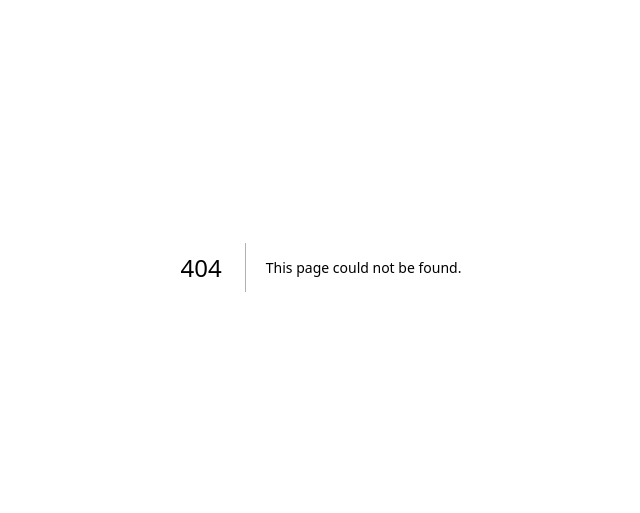
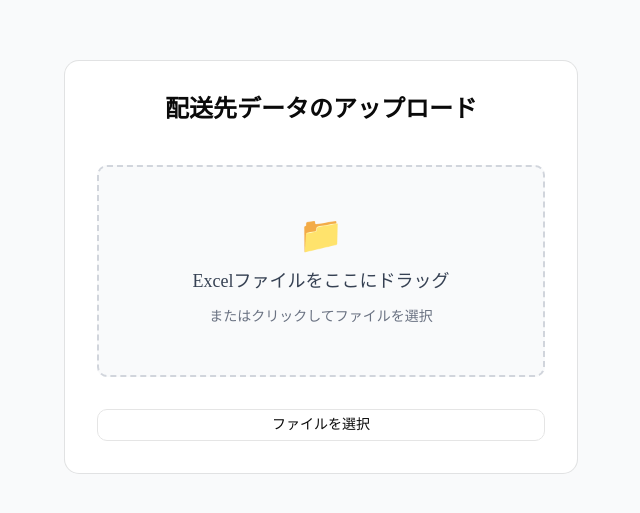
Before and after one commit to kenishidada/dispatch-app, a Next.js app: page /upload in a window 1280 px wide. Before the commit this address had no page. Shown: the part 133-646 px from the top of the page, without its empty margins (319-959 px from the left). Built offline with nearby package versions, Linux system fonts and the light colour scheme.

Commit message:
feat: add Excel upload and parsing feature

```diff
--- /dev/null
+++ b/src/app/(routes)/upload/page.tsx
@@ -0,0 +1,5 @@
+import { UploadDropzone } from "@/features/upload/components/UploadDropzone";
+
+export default function UploadPage() {
+  return <UploadDropzone />;
+}
--- /dev/null
+++ b/src/features/upload/components/UploadDropzone.tsx
@@ -0,0 +1,134 @@
+"use client";
+
+import { useCallback, useState } from "react";
+import { useRouter } from "next/navigation";
+import { Button } from "@/components/ui/button";
+import { Card } from "@/components/ui/card";
+import { useDeliveryStore } from "@/shared/store/deliveryStore";
+import { parseExcelFile } from "../hooks/useExcelParser";
+
+export function UploadDropzone() {
+  const router = useRouter();
+  const { mergeDeliveries, setProcessing, clearProcessing, isProcessing, processingStep } =
+    useDeliveryStore();
+  const [error, setError] = useState<string | null>(null);
+  const [isDragOver, setIsDragOver] = useState(false);
+
+  const handleFile = useCallback(
+    async (file: File) => {
+      setError(null);
+
+      if (!file.name.match(/\.xlsx?$/i)) {
+        setError("Excelファイル（.xlsx/.xls）を選択してください");
+        return;
+      }
+
+      setProcessing("Excel解析中...");
+      const result = await parseExcelFile(file);
+
+      if (!result.success) {
+        setError(result.error);
+        clearProcessing();
+        return;
+      }
+
+      mergeDeliveries(result.deliveries);
+      setProcessing("完了！地図画面に移動します...");
+
+      setTimeout(() => {
+        clearProcessing();
+        router.push("/map");
+      }, 1000);
+    },
+    [mergeDeliveries, setProcessing, clearProcessing, router]
+  );
+
+  const handleDrop = useCallback(
+    (e: React.DragEvent) => {
+      e.preventDefault();
+      setIsDragOver(false);
+      const file = e.dataTransfer.files[0];
+      if (file) handleFile(file);
+    },
+    [handleFile]
+  );
+
+  const handleFileInput = useCallback(
+    (e: React.ChangeEvent<HTMLInputElement>) => {
+      const file = e.target.files?.[0];
+      if (file) handleFile(file);
+    },
+    [handleFile]
+  );
+
+  return (
+    <div className="flex min-h-screen items-center justify-center bg-gray-50 p-4">
+      <Card className="w-full max-w-lg p-8">
+        <h1 className="text-2xl font-bold text-center mb-6">
+          配送先データのアップロード
+        </h1>
+
+        <div
+          onDrop={handleDrop}
+          onDragOver={(e) => {
+            e.preventDefault();
+            setIsDragOver(true);
+          }}
+          onDragLeave={() => setIsDragOver(false)}
+          className={`
+            border-2 border-dashed rounded-lg p-12 text-center transition-colors cursor-pointer
+            ${isDragOver ? "border-blue-500 bg-blue-50" : "border-gray-300 bg-gray-50"}
+            ${isProcessing ? "pointer-events-none opacity-60" : ""}
+          `}
+          onClick={() => {
+            if (!isProcessing) {
+              document.getElementById("file-input")?.click();
+            }
+          }}
+        >
+          <input
+            id="file-input"
+            type="file"
+            accept=".xlsx,.xls"
+            onChange={handleFileInput}
+            className="hidden"
+          />
+
+          {isProcessing ? (
+            <div className="space-y-3">
+              <div className="animate-spin h-8 w-8 border-4 border-blue-500 border-t-transparent rounded-full mx-auto" />
+              <p className="text-blue-600 font-medium">{processingStep}</p>
+            </div>
+          ) : (
+            <div className="space-y-3">
+              <div className="text-4xl">📁</div>
+              <p className="text-lg font-medium text-gray-700">
+                Excelファイルをここにドラッグ
+              </p>
+              <p className="text-sm text-gray-500">
+                またはクリックしてファイルを選択
+              </p>
+            </div>
+          )}
+        </div>
+
+        {error && (
+          <div className="mt-4 p-3 bg-red-50 border border-red-200 rounded-lg text-red-700 text-sm">
+            {error}
+          </div>
+        )}
+
+        <div className="mt-4">
+          <Button
+            variant="outline"
+            className="w-full"
+            onClick={() => document.getElementById("file-input")?.click()}
+            disabled={isProcessing}
+          >
+            ファイルを選択
+          </Button>
+        </div>
+      </Card>
+    </div>
+  );
+}
--- /dev/null
+++ b/src/features/upload/hooks/useExcelParser.ts
@@ -0,0 +1,85 @@
+import { v4 as uuidv4 } from "uuid";
+import * as XLSX from "xlsx";
+import { Delivery } from "@/shared/types/delivery";
+
+type ParseResult = {
+  success: true;
+  deliveries: Delivery[];
+} | {
+  success: false;
+  error: string;
+};
+
+const EXPECTED_HEADERS = [
+  "工場名", "運送業者コード", "運送業者名", "届先コード", "届先名",
+  "個口数", "数 量", "甲数", "ｱｿｰﾄ数量", "実重量", "容積",
+  "住所コード", "届先住所", "納品日", "伝票番号", "出荷番号", "運送区分",
+];
+
+export function parseExcelFile(file: File): Promise<ParseResult> {
+  return new Promise((resolve) => {
+    const reader = new FileReader();
+
+    reader.onload = (e) => {
+      try {
+        const data = new Uint8Array(e.target?.result as ArrayBuffer);
+        const workbook = XLSX.read(data, { type: "array" });
+
+        const sheetName = workbook.SheetNames[0];
+        if (!sheetName) {
+          resolve({ success: false, error: "Excelファイルにシートが見つかりません" });
+          return;
+        }
+
+        const worksheet = workbook.Sheets[sheetName];
+        const jsonData = XLSX.utils.sheet_to_json<Record<string, unknown>>(worksheet, {
+          header: EXPECTED_HEADERS,
+          range: 1,
+        });
+
+        if (jsonData.length === 0) {
+          resolve({ success: false, error: "データ行が見つかりません" });
+          return;
+        }
+
+        const deliveries: Delivery[] = jsonData.map((row) => ({
+          id: uuidv4(),
+          factoryName: String(row["工場名"] ?? ""),
+          carrierCode: Number(row["運送業者コード"] ?? 0),
+          carrierName: String(row["運送業者名"] ?? ""),
+          destinationCode: Number(row["届先コード"] ?? 0),
+          destinationName: String(row["届先名"] ?? ""),
+          packageCount: Number(row["個口数"] ?? 0),
+          quantity: Number(row["数 量"] ?? 0),
+          caseCount: Number(row["甲数"] ?? 0),
+          assortQuantity: Number(row["ｱｿｰﾄ数量"] ?? 0),
+          actualWeight: Number(row["実重量"] ?? 0),
+          volume: Number(row["容積"] ?? 0),
+          addressCode: Number(row["住所コード"] ?? 0),
+          address: String(row["届先住所"] ?? ""),
+          deliveryDate: String(row["納品日"] ?? ""),
+          slipNumber: Number(row["伝票番号"] ?? 0),
+          shippingNumber: Number(row["出荷番号"] ?? 0),
+          shippingCategory: String(row["運送区分"] ?? ""),
+          lat: null,
+          lng: null,
+          driverName: null,
+          colorCode: null,
+          isUndelivered: false,
+          memo: "",
+          geocodeStatus: "pending",
+        }));
+
+        resolve({ success: true, deliveries });
+      } catch {
+        resolve({ success: false, error: "Excelファイルの読み込みに失敗しました" });
+      }
+    };
+
+    reader.onerror = () => {
+      resolve({ success: false, error: "ファイルの読み込みに失敗しました" });
+    };
+
+    reader.readAsArrayBuffer(file);
+  });
+}
```
